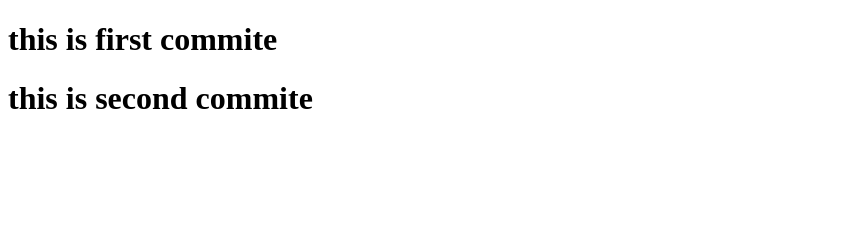
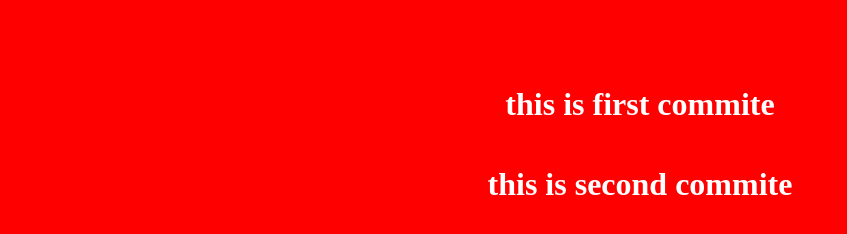
Before and after one commit to safinsr/test, a plain HTML site: page git two/index.html in a window 1280 px wide. Shown: the whole page, without its empty margins (0-847 px from the left). Drawn offline with Linux system fonts and the light colour scheme.

Commit message:
adding style

```diff
--- a/git two/index.html
+++ b/git two/index.html
@@ -1,6 +1,7 @@
 <!DOCTYPE html>
 <html lang="en">
 <head>
+    <link rel="stylesheet" href="style.css">
     <meta charset="UTF-8">
     <meta name="viewport" content="width=device-width, initial-scale=1.0">
     <title>safin salih</title>
--- a/git two/style.css
+++ b/git two/style.css
@@ -0,0 +1,9 @@
+body{
+    background-color: red;
+    display: flex;
+    align-items: center;
+    justify-content: center;
+    flex-direction: column;
+    margin: 65px;
+    color: white;
+}
```
